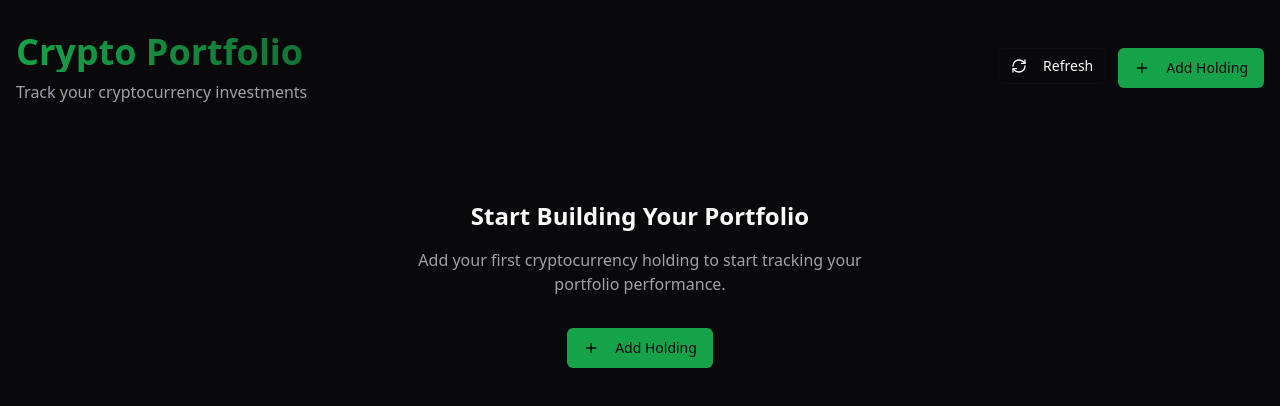
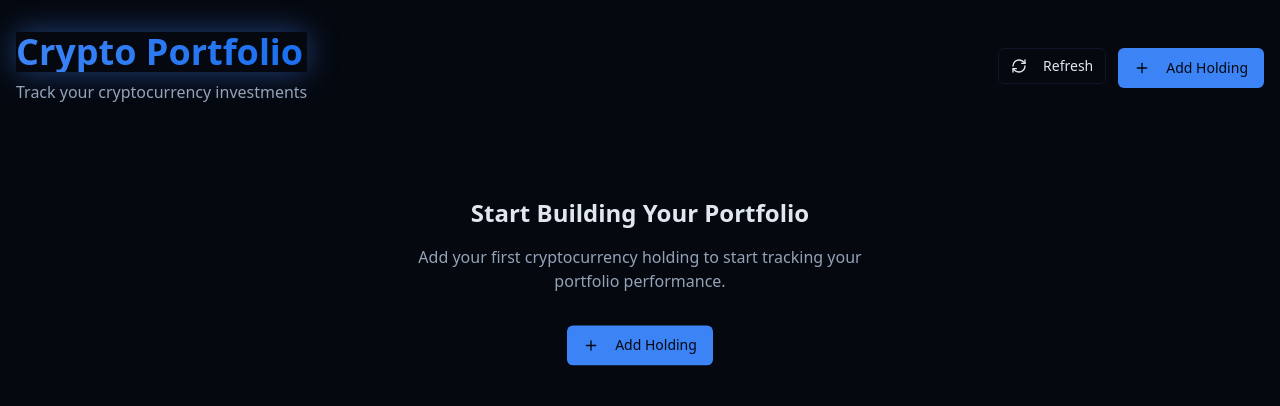
Before and after one commit to abhicha2005/gemini-guard, a React (Vite) app: page / in a window 1280 px wide. Shown: the top 406 px of the page. Built offline with nearby package versions, Linux system fonts and the light colour scheme.

Commit message:
Apply blue theme and animation
Update the website to use a blue color theme and incorporate a stunning animation.

```diff
--- a/src/components/PortfolioSummary.tsx
+++ b/src/components/PortfolioSummary.tsx
@@ -10,11 +10,11 @@ export const PortfolioSummary = ({ portfolio }: PortfolioSummaryProps) => {
   const isPositive = portfolio.totalPnL >= 0;
 
   return (
-    <div className="grid grid-cols-1 md:grid-cols-2 lg:grid-cols-4 gap-6 mb-8">
-      <Card className="bg-gradient-to-br from-card to-card/80 border-border/50 shadow-lg">
+    <div className="grid grid-cols-1 md:grid-cols-2 lg:grid-cols-4 gap-6 mb-8 animate-fade-in">
+      <Card className="bg-gradient-to-br from-card to-card/80 border-border/50 shadow-lg hover:shadow-xl hover:scale-105 transition-all duration-300 animate-scale-in hover:animate-glow">
         <CardHeader className="flex flex-row items-center justify-between space-y-0 pb-2">
           <CardTitle className="text-sm font-medium text-muted-foreground">Total Value</CardTitle>
-          <DollarSign className="h-4 w-4 text-primary" />
+          <DollarSign className="h-4 w-4 text-primary animate-float" />
         </CardHeader>
         <CardContent>
           <div className="text-2xl font-bold text-foreground">
@@ -23,10 +23,10 @@ export const PortfolioSummary = ({ portfolio }: PortfolioSummaryProps) => {
         </CardContent>
       </Card>
 
-      <Card className="bg-gradient-to-br from-card to-card/80 border-border/50 shadow-lg">
+      <Card className="bg-gradient-to-br from-card to-card/80 border-border/50 shadow-lg hover:shadow-xl hover:scale-105 transition-all duration-300 animate-scale-in hover:animate-glow" style={{ animationDelay: '0.1s' }}>
         <CardHeader className="flex flex-row items-center justify-between space-y-0 pb-2">
           <CardTitle className="text-sm font-medium text-muted-foreground">Total Invested</CardTitle>
-          <PieChart className="h-4 w-4 text-muted-foreground" />
+          <PieChart className="h-4 w-4 text-muted-foreground animate-float" style={{ animationDelay: '0.5s' }} />
         </CardHeader>
         <CardContent>
           <div className="text-2xl font-bold text-foreground">
@@ -35,13 +35,13 @@ export const PortfolioSummary = ({ portfolio }: PortfolioSummaryProps) => {
         </CardContent>
       </Card>
 
-      <Card className="bg-gradient-to-br from-card to-card/80 border-border/50 shadow-lg">
+      <Card className="bg-gradient-to-br from-card to-card/80 border-border/50 shadow-lg hover:shadow-xl hover:scale-105 transition-all duration-300 animate-scale-in hover:animate-glow" style={{ animationDelay: '0.2s' }}>
         <CardHeader className="flex flex-row items-center justify-between space-y-0 pb-2">
           <CardTitle className="text-sm font-medium text-muted-foreground">Total P&L</CardTitle>
           {isPositive ? (
-            <TrendingUp className="h-4 w-4 text-success" />
+            <TrendingUp className="h-4 w-4 text-success animate-float" style={{ animationDelay: '1s' }} />
           ) : (
-            <TrendingDown className="h-4 w-4 text-danger" />
+            <TrendingDown className="h-4 w-4 text-danger animate-float" style={{ animationDelay: '1s' }} />
           )}
         </CardHeader>
         <CardContent>
@@ -51,13 +51,13 @@ export const PortfolioSummary = ({ portfolio }: PortfolioSummaryProps) => {
         </CardContent>
       </Card>
 
-      <Card className="bg-gradient-to-br from-card to-card/80 border-border/50 shadow-lg">
+      <Card className="bg-gradient-to-br from-card to-card/80 border-border/50 shadow-lg hover:shadow-xl hover:scale-105 transition-all duration-300 animate-scale-in hover:animate-glow" style={{ animationDelay: '0.3s' }}>
         <CardHeader className="flex flex-row items-center justify-between space-y-0 pb-2">
           <CardTitle className="text-sm font-medium text-muted-foreground">P&L Percentage</CardTitle>
           {isPositive ? (
-            <TrendingUp className="h-4 w-4 text-success" />
+            <TrendingUp className="h-4 w-4 text-success animate-float" style={{ animationDelay: '1.5s' }} />
           ) : (
-            <TrendingDown className="h-4 w-4 text-danger" />
+            <TrendingDown className="h-4 w-4 text-danger animate-float" style={{ animationDelay: '1.5s' }} />
           )}
         </CardHeader>
         <CardContent>
--- a/src/index.css
+++ b/src/index.css
@@ -8,51 +8,54 @@ All colors MUST be HSL.
 
 @layer base {
   :root {
-    --background: 240 10% 3.9%;
-    --foreground: 0 0% 98%;
+    --background: 222 47% 4%;
+    --foreground: 213 31% 91%;
 
-    --card: 240 10% 3.9%;
-    --card-foreground: 0 0% 98%;
+    --card: 222 47% 4%;
+    --card-foreground: 213 31% 91%;
 
-    --popover: 240 5% 6%;
-    --popover-foreground: 0 0% 98%;
+    --popover: 224 71% 4%;
+    --popover-foreground: 213 31% 91%;
 
-    --primary: 142 76% 36%;
-    --primary-foreground: 240 10% 3.9%;
+    --primary: 217 91% 60%;
+    --primary-foreground: 222 47% 4%;
 
-    --secondary: 240 5% 6%;
-    --secondary-foreground: 0 0% 98%;
+    --secondary: 222 47% 11%;
+    --secondary-foreground: 213 31% 91%;
 
-    --muted: 240 5% 6%;
-    --muted-foreground: 240 5% 64.9%;
+    --muted: 223 47% 11%;
+    --muted-foreground: 215 20% 65%;
 
-    --accent: 240 5% 6%;
-    --accent-foreground: 0 0% 98%;
+    --accent: 216 87% 52%;
+    --accent-foreground: 222 47% 4%;
 
-    --destructive: 0 62.8% 30.6%;
-    --destructive-foreground: 0 0% 98%;
+    --destructive: 0 63% 31%;
+    --destructive-foreground: 213 31% 91%;
 
-    --border: 240 5% 6%;
-    --input: 240 5% 6%;
-    --ring: 142 76% 36%;
+    --border: 223 47% 11%;
+    --input: 223 47% 11%;
+    --ring: 217 91% 60%;
 
     /* Crypto specific colors */
     --success: 142 76% 36%;
-    --success-foreground: 240 10% 3.9%;
+    --success-foreground: 222 47% 4%;
     --danger: 0 84% 60%;
-    --danger-foreground: 0 0% 98%;
+    --danger-foreground: 213 31% 91%;
     --warning: 38 92% 50%;
-    --warning-foreground: 240 10% 3.9%;
+    --warning-foreground: 222 47% 4%;
 
-    /* Gradients */
-    --gradient-primary: linear-gradient(135deg, hsl(142 76% 36%), hsl(142 76% 46%));
-    --gradient-card: linear-gradient(135deg, hsl(240 5% 6%), hsl(240 5% 8%));
+    /* Blue gradients */
+    --gradient-primary: linear-gradient(135deg, hsl(217 91% 60%), hsl(216 87% 52%));
+    --gradient-card: linear-gradient(135deg, hsl(222 47% 4%), hsl(223 47% 11%));
     --gradient-success: linear-gradient(135deg, hsl(142 76% 36%), hsl(142 86% 46%));
     --gradient-danger: linear-gradient(135deg, hsl(0 84% 60%), hsl(0 94% 70%));
+    --gradient-blue: linear-gradient(135deg, hsl(217 91% 60%), hsl(230 89% 65%));
+    --gradient-hero: linear-gradient(135deg, hsl(217 91% 60%), hsl(261 73% 66%));
 
-    /* Shadows */
-    --shadow-glow: 0 0 40px hsl(142 76% 36% / 0.15);
-    --shadow-card: 0 4px 12px hsl(240 10% 3.9% / 0.15);
+    /* Beautiful shadows */
+    --shadow-glow: 0 0 40px hsl(217 91% 60% / 0.25);
+    --shadow-card: 0 8px 32px hsl(222 47% 4% / 0.3);
+    --shadow-blue: 0 20px 40px hsl(217 91% 60% / 0.15);
 
     --radius: 0.5rem;
 
--- a/src/pages/Index.tsx
+++ b/src/pages/Index.tsx
@@ -90,14 +90,14 @@ const Index = () => {
     <div className="min-h-screen bg-background">
       <div className="container mx-auto px-4 py-8">
         {/* Header */}
-        <div className="flex flex-col sm:flex-row justify-between items-start sm:items-center gap-4 mb-8">
-          <div>
-            <h1 className="text-4xl font-bold bg-gradient-to-r from-primary to-primary/70 bg-clip-text text-transparent">
+        <div className="flex flex-col sm:flex-row justify-between items-start sm:items-center gap-4 mb-8 animate-fade-in">
+          <div className="animate-slide-in-right">
+            <h1 className="text-4xl font-bold bg-gradient-to-r from-primary to-accent bg-clip-text text-transparent animate-glow">
               Crypto Portfolio
             </h1>
-            <p className="text-muted-foreground mt-2">Track your cryptocurrency investments</p>
+            <p className="text-muted-foreground mt-2 animate-fade-in" style={{ animationDelay: '0.2s' }}>Track your cryptocurrency investments</p>
           </div>
-          <div className="flex gap-3">
+          <div className="flex gap-3 animate-scale-in" style={{ animationDelay: '0.3s' }}>
             <Button
               variant="outline"
               size="sm"
@@ -117,23 +117,30 @@ const Index = () => {
 
         {/* Holdings Grid */}
         {holdings.length > 0 ? (
-          <div className="grid grid-cols-1 md:grid-cols-2 lg:grid-cols-3 gap-6">
-            {holdings.map((holding) => (
-              <HoldingCard
+          <div className="grid grid-cols-1 md:grid-cols-2 lg:grid-cols-3 gap-6 animate-fade-in" style={{ animationDelay: '0.5s' }}>
+            {holdings.map((holding, index) => (
+              <div
                 key={holding.id}
-                holding={holding}
-                onRemove={handleRemoveHolding}
-              />
+                className="animate-scale-in"
+                style={{ animationDelay: `${0.6 + index * 0.1}s` }}
+              >
+                <HoldingCard
+                  holding={holding}
+                  onRemove={handleRemoveHolding}
+                />
+              </div>
             ))}
           </div>
         ) : (
-          <div className="text-center py-16">
-            <div className="max-w-md mx-auto">
-              <h3 className="text-2xl font-semibold text-foreground mb-4">Start Building Your Portfolio</h3>
-              <p className="text-muted-foreground mb-8">
+          <div className="text-center py-16 animate-fade-in" style={{ animationDelay: '0.4s' }}>
+            <div className="max-w-md mx-auto animate-float">
+              <h3 className="text-2xl font-semibold text-foreground mb-4 animate-scale-in">Start Building Your Portfolio</h3>
+              <p className="text-muted-foreground mb-8 animate-fade-in" style={{ animationDelay: '0.2s' }}>
                 Add your first cryptocurrency holding to start tracking your portfolio performance.
               </p>
-              <AddHoldingDialog onAddHolding={handleAddHolding} />
+              <div className="animate-scale-in" style={{ animationDelay: '0.4s' }}>
+                <AddHoldingDialog onAddHolding={handleAddHolding} />
+              </div>
             </div>
           </div>
         )}
--- a/tailwind.config.ts
+++ b/tailwind.config.ts
@@ -96,11 +96,71 @@ export default {
 					to: {
 						height: '0'
 					}
+				},
+				"fade-in": {
+					"0%": {
+						opacity: "0",
+						transform: "translateY(10px)"
+					},
+					"100%": {
+						opacity: "1",
+						transform: "translateY(0)"
+					}
+				},
+				"fade-out": {
+					"0%": {
+						opacity: "1",
+						transform: "translateY(0)"
+					},
+					"100%": {
+						opacity: "0",
+						transform: "translateY(10px)"
+					}
+				},
+				"scale-in": {
+					"0%": {
+						transform: "scale(0.95)",
+						opacity: "0"
+					},
+					"100%": {
+						transform: "scale(1)",
+						opacity: "1"
+					}
+				},
+				"scale-out": {
+					from: { transform: "scale(1)", opacity: "1" },
+					to: { transform: "scale(0.95)", opacity: "0" }
+				},
+				"slide-in-right": {
+					"0%": { transform: "translateX(100%)" },
+					"100%": { transform: "translateX(0)" }
+				},
+				"slide-out-right": {
+					"0%": { transform: "translateX(0)" },
+					"100%": { transform: "translateX(100%)" }
+				},
+				"glow": {
+					"0%, 100%": { boxShadow: "0 0 20px hsl(var(--primary) / 0.3)" },
+					"50%": { boxShadow: "0 0 40px hsl(var(--primary) / 0.6)" }
+				},
+				"float": {
+					"0%, 100%": { transform: "translateY(0px)" },
+					"50%": { transform: "translateY(-10px)" }
 				}
 			},
 			animation: {
 				'accordion-down': 'accordion-down 0.2s ease-out',
-				'accordion-up': 'accordion-up 0.2s ease-out'
+				'accordion-up': 'accordion-up 0.2s ease-out',
+				"fade-in": "fade-in 0.3s ease-out",
+				"fade-out": "fade-out 0.3s ease-out",
+				"scale-in": "scale-in 0.2s ease-out",
+				"scale-out": "scale-out 0.2s ease-out",
+				"slide-in-right": "slide-in-right 0.3s ease-out",
+				"slide-out-right": "slide-out-right 0.3s ease-out",
+				"enter": "fade-in 0.3s ease-out, scale-in 0.2s ease-out",
+				"exit": "fade-out 0.3s ease-out, scale-out 0.2s ease-out",
+				"glow": "glow 2s ease-in-out infinite",
+				"float": "float 3s ease-in-out infinite"
 			}
 		}
 	},
```
Also changed, not shown: src/components/HoldingCard.tsx (+12 -12 lines).
